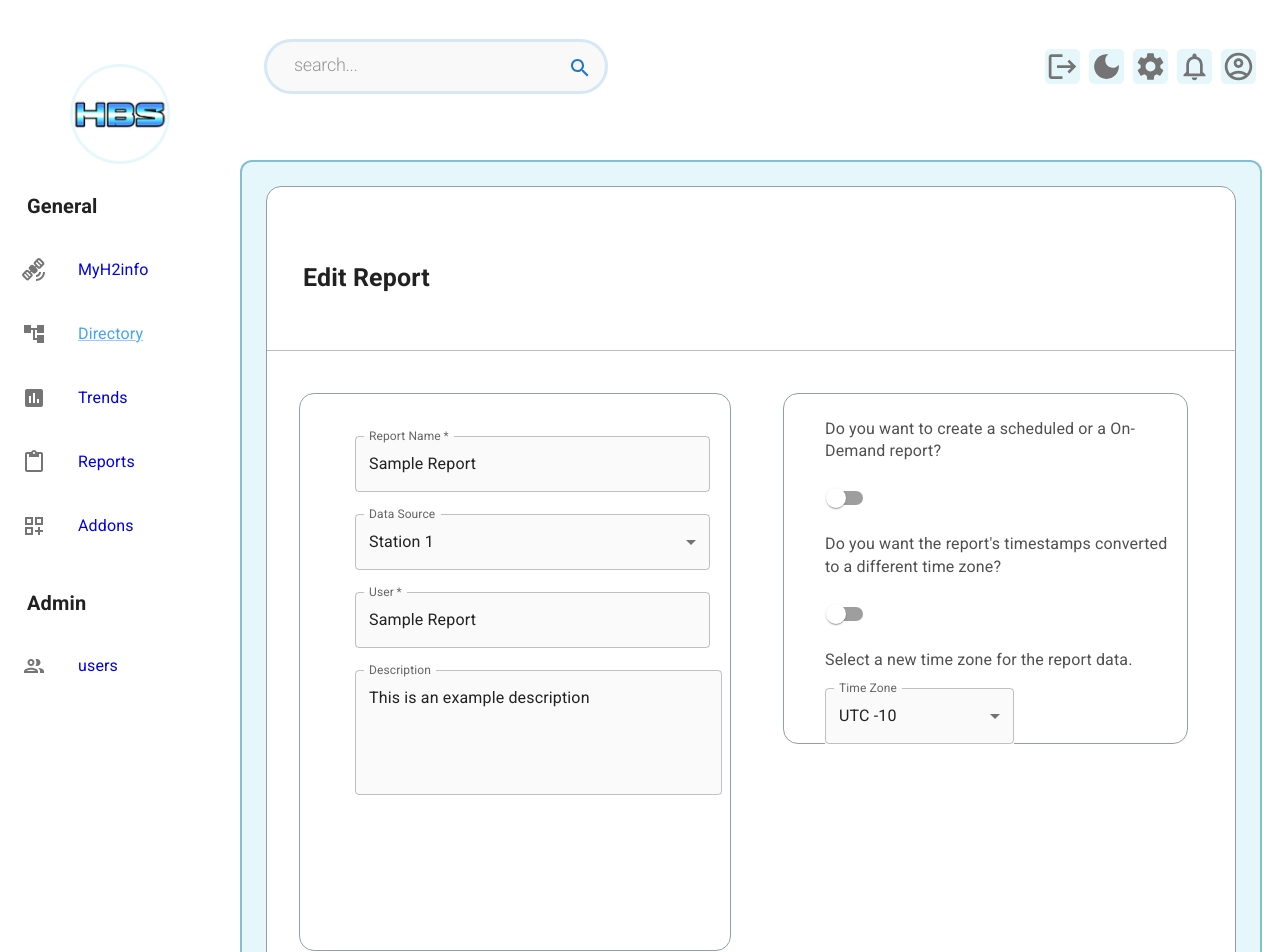
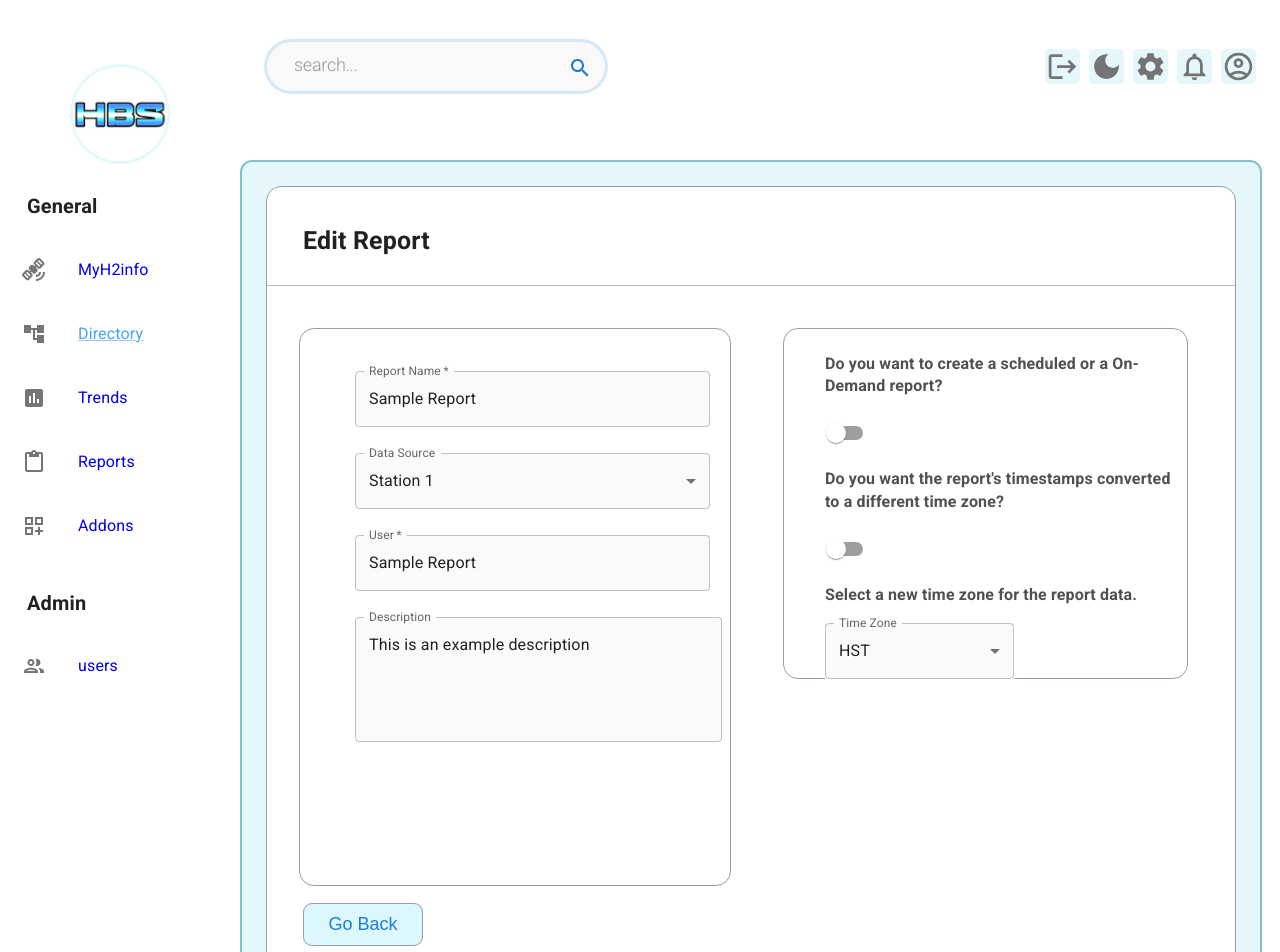
Before and after one commit to kpierc11/Dashboard_Demo, a React (Create React App) app in the folder app/: page /edit-report-page in a window 1280 px wide. Shown: the top 952 px of the page. Built offline with nearby package versions, Linux system fonts and the light colour scheme.

Commit message:
Fixed buttons and padding

```diff
--- a/app/src/pages/editReportsPage/EditReportPage.tsx
+++ b/app/src/pages/editReportsPage/EditReportPage.tsx
@@ -41,19 +41,27 @@ export default function EditReportPage() {
   const TimeZone = [
     {
       value: "tm1",
-      label: "UTC -10",
+      label: "HST",
     },
     {
       value: "tm2",
-      label: "UTC -9",
+      label: "AKST",
     },
     {
       value: "tm3",
-      label: "UTC -8",
+      label: "PST",
     },
     {
       value: "tm4",
-      label: "UTC -7",
+      label: "MST",
+    },
+    {
+      value: "tm5",
+      label: "CST",
+    },
+    {
+      value: "tm6",
+      label: "EST",
     },
   ];
 
@@ -67,7 +75,7 @@ export default function EditReportPage() {
         <Grid container>
           <Grid xs={12} md={12} lg={6}>
             <Item className="edit-report-column-one">
-              <div
+              <Box
                 style={{
                   display: "flex",
                   justifyContent: "flex-start",
@@ -79,7 +87,7 @@ export default function EditReportPage() {
                 <TextField
                   sx={{
                     backgroundColor: "#FAFAFA",
-                    marginBottom: "22px",
+                    marginBottom: "26px",
                     maxWidth: 355,
                   }}
                   required
@@ -90,7 +98,7 @@ export default function EditReportPage() {
                 <TextField
                   sx={{
                     backgroundColor: "#FAFAFA",
-                    marginBottom: "22px",
+                    marginBottom: "26px",
                     maxWidth: 355,
                   }}
                   id="outlined-select-currency"
@@ -107,7 +115,7 @@ export default function EditReportPage() {
                 <TextField
                   sx={{
                     backgroundColor: "#FAFAFA",
-                    marginBottom: "22px",
+                    marginBottom: "26px",
                     maxWidth: 355,
                   }}
                   required
@@ -118,7 +126,7 @@ export default function EditReportPage() {
                 <TextField
                   sx={{
                     backgroundColor: "#FAFAFA",
-                    marginBottom: "22px",
+                    marginBottom: "26px",
                     maxWidth: 500,
                   }}
                   id="outlined-multiline-static"
@@ -127,7 +135,8 @@ export default function EditReportPage() {
                   rows={4}
                   defaultValue="This is an example description"
                 />
-              </div>
+              </Box>
+
             </Item>
           </Grid>
           <Grid xs={12} md={12} lg={6}>
@@ -167,6 +176,17 @@ export default function EditReportPage() {
           </Grid>
         </Grid>
       </Box>
+      <div className="edit-reports-bottom">
+        <button
+          className="bottom-section-buttons"
+          onClick={(event) => {
+            alert("Going Back");
+          }}
+        >
+          Go Back
+        </button>
+
+      </div>
     </div>
   );
 }
--- a/app/src/pages/editReportsPage/editReportPage.css
+++ b/app/src/pages/editReportsPage/editReportPage.css
@@ -3,7 +3,7 @@
   height: 100%;
   width: 100%;
   border-radius: 15px;
-  padding-bottom: 92px;
+  padding-bottom: 45px;
   border: 1px solid #919eab;
 }
 .edit-report-title {
@@ -13,9 +13,8 @@
 .edit-report-top-section {
   width: 100%;
   border-bottom: 1px solid #bbbbbb;
-  padding-top: 47px;
+  padding-top: 10px;
   padding-left: 36px;
-  padding-bottom: 28px;
 }
 
 .edit-report-column-one {
@@ -42,8 +41,35 @@
   font-size: 16px;
   margin-left: 33px;
   color: rgba(80, 80, 80, 1);
+  font-weight: 700;
 }
 
-.switch-editreport{
+.switch-editreport {
   margin-left: 25px;
 }
+
+.edit-reports-bottom {
+  margin-top: 17px;
+  margin-left: 36px;
+}
+
+.bottom-section-buttons {
+  background-color: #ddf7ff;
+  border: 1px solid rgba(145, 158, 171, 1);
+  color: #1c7ed9;
+  text-align: center;
+  font-size: 18px;
+  height: 100%;
+  width: 100%;
+  border-radius: 9px;
+  margin-right: 15px;
+  display: inline-flex;
+  align-items: center;
+  padding: 10px;
+  max-width: 120px;
+  cursor: pointer;
+  margin-right: 60px;
+  text-align: center;
+  justify-content: center;
+  transition: 0.3s;
+}
```
